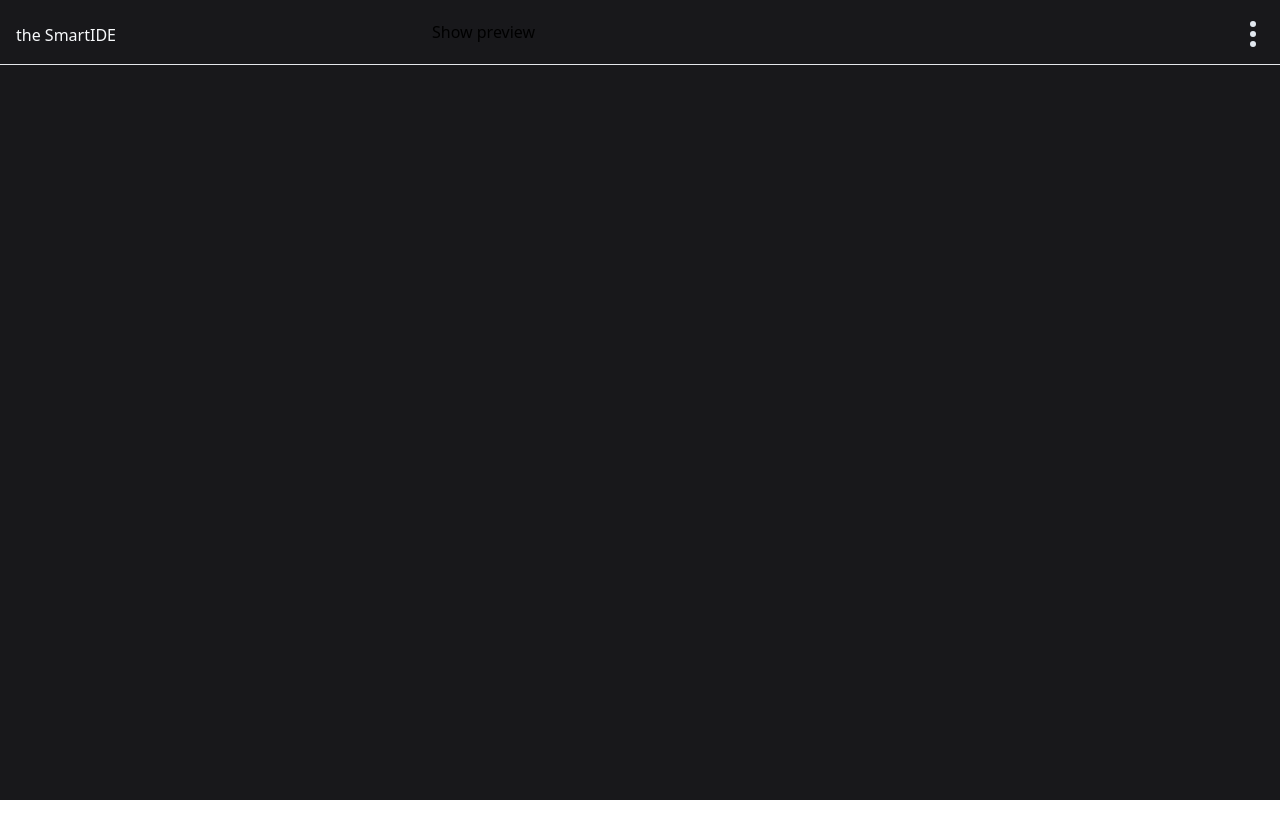
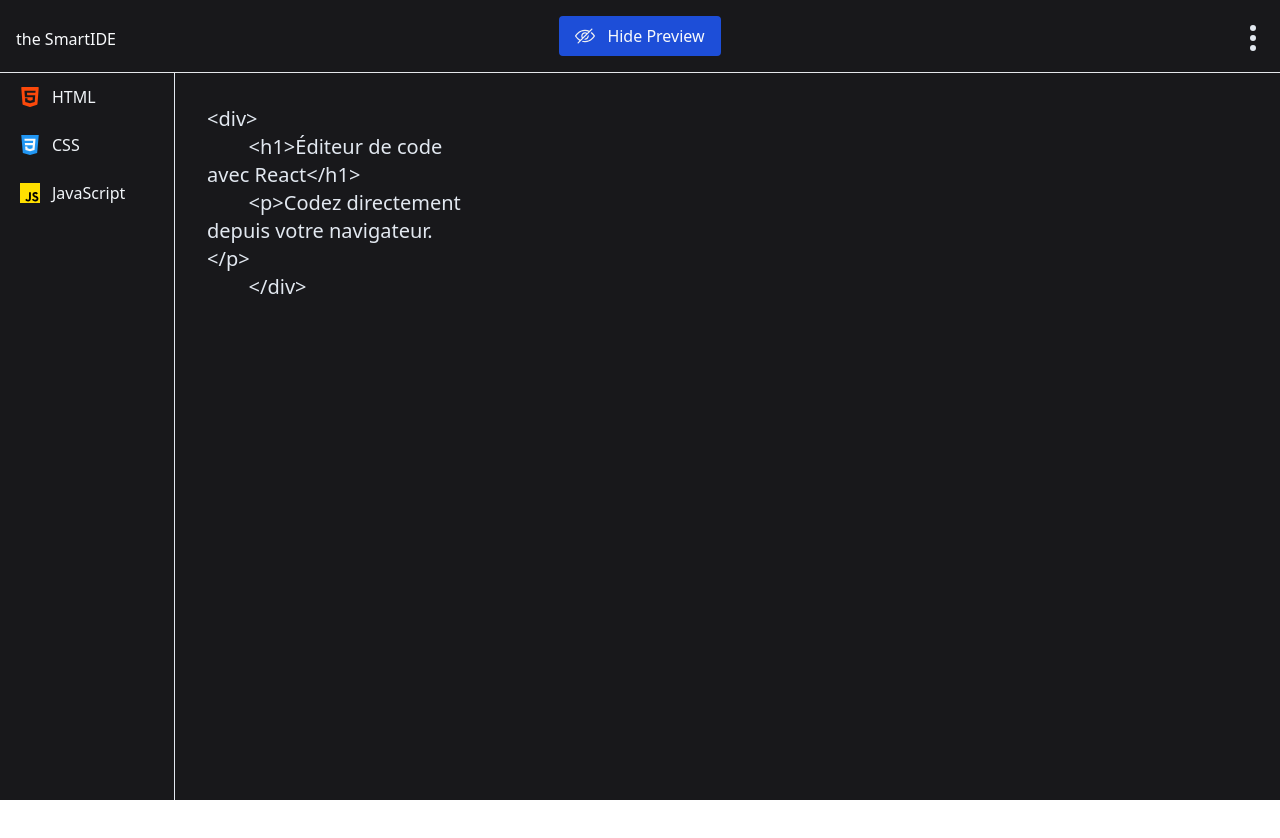
Before and after one commit to SaladinX1/IDE_react, a React (Vite) app: page / in a window 1280 px wide. Shown: the top 838 px of the page. Before the commit the page ends 800 px from the top, so only its background shows below. Built offline with nearby package versions, Linux system fonts and the light colour scheme.

Commit message:
Integration des composant dans App.jsx

```diff
--- a/src/App.jsx
+++ b/src/App.jsx
@@ -1,3 +1,6 @@
+import Tabs from './components/Tabs'
+import PreviewButton from './components/PreviewButton'
+
 function App() {
   return (
     <div className="bg-zinc-900 min-h-screen flex flex-col">
@@ -6,7 +9,7 @@ function App() {
           <span className="text-base">the <span>SmartIDE</span></span>
         </h1>
         <div className="w-full">
-            <button>Show preview</button>
+            <PreviewButton/>
         </div>
         <div className="w-full flex">
             <div className="ml-auto mr-2">
@@ -23,6 +26,7 @@ function App() {
             </div>
         </div>
       </div>
+      <Tabs/>
     </div>
   )
 }
```
